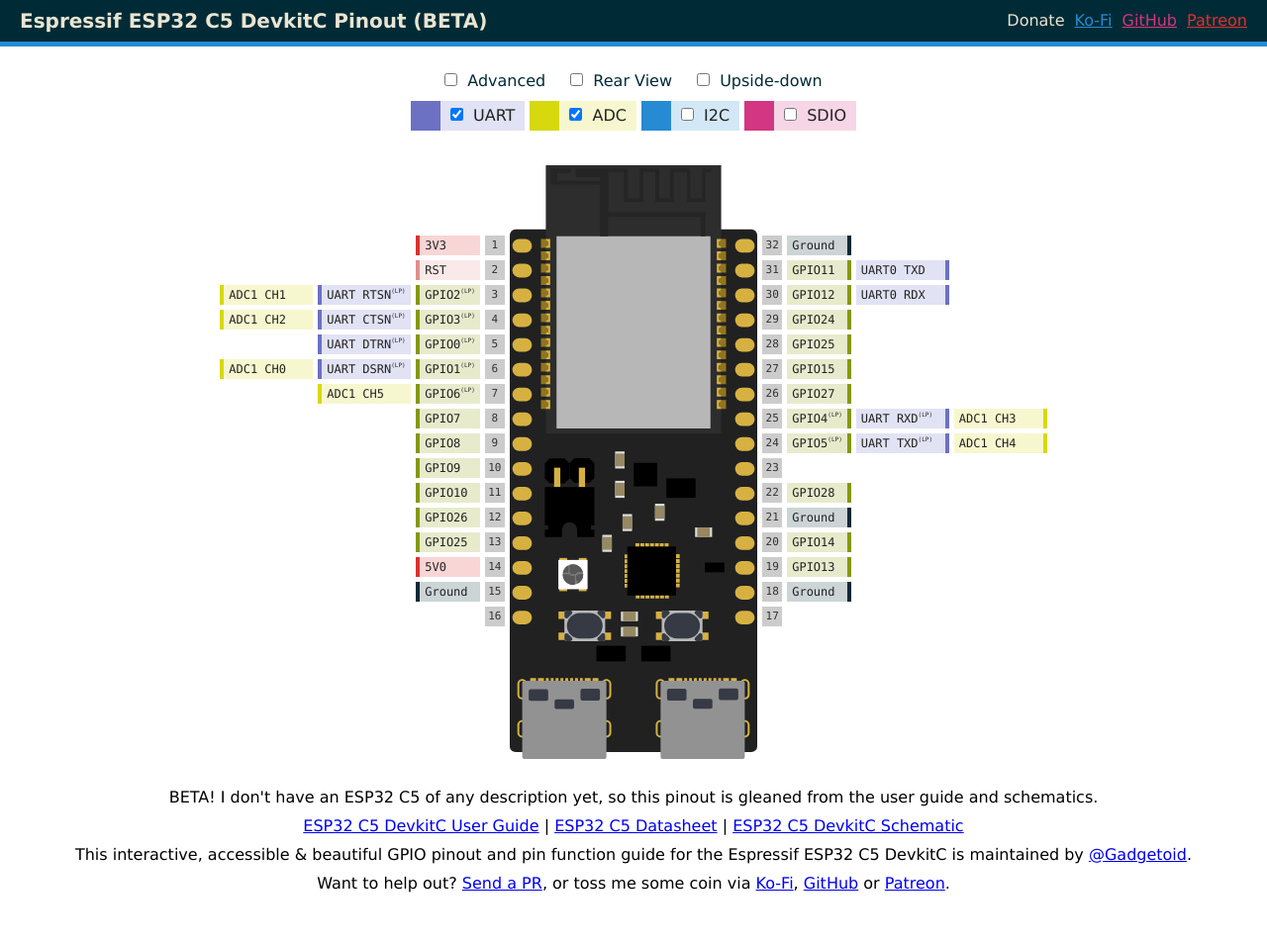
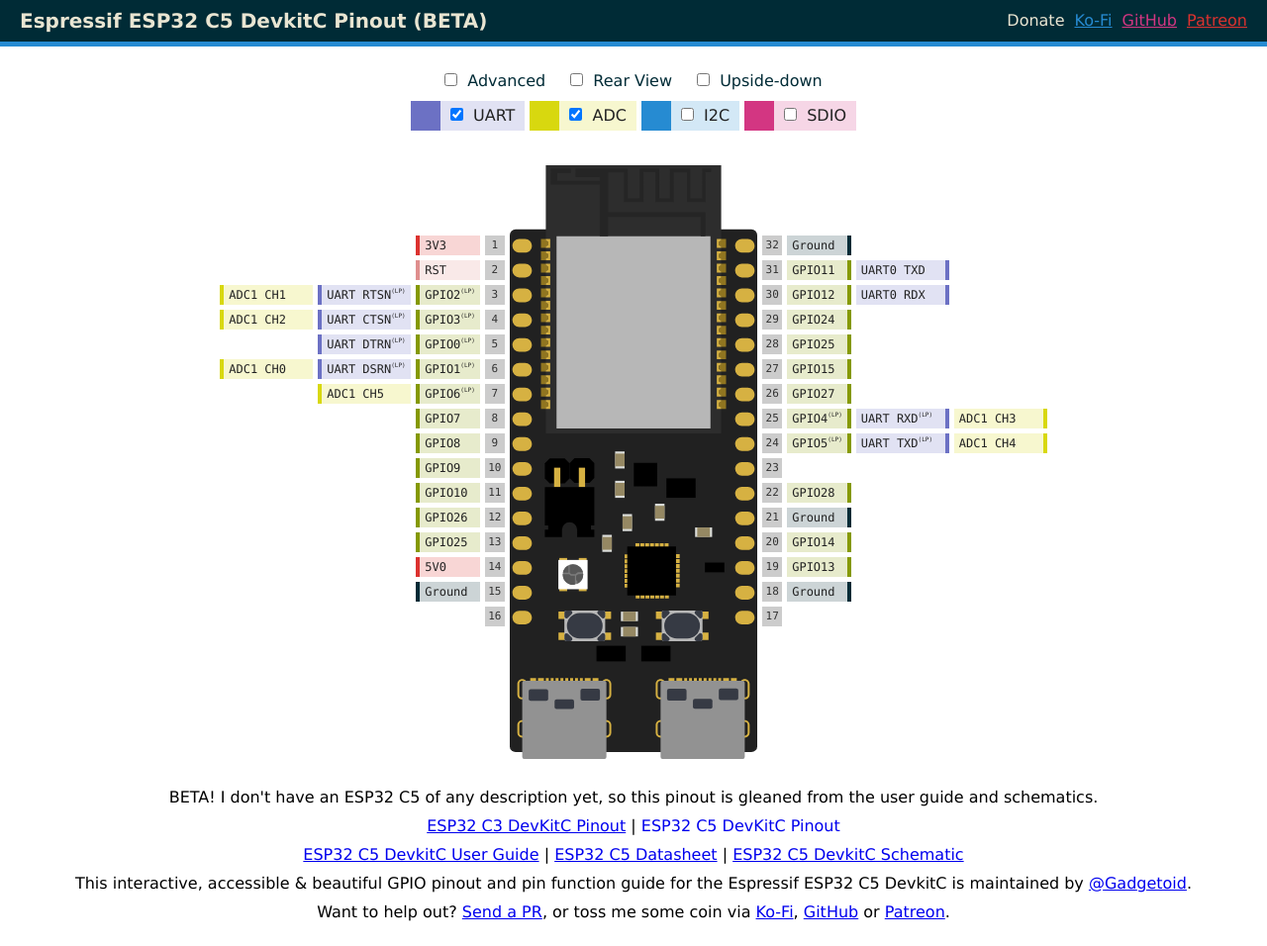
Before and after one commit to pinout-xyz/esp32c5.pinout.xyz, a plain HTML site: page index.html in a window 1280 px wide. Shown: the whole page at 99% size. Before the commit the page ends 927 px from the top, so only its background shows below. Drawn offline with Linux system fonts and the light colour scheme.

Commit message:
Link to ESP32 C3 pinout.

```diff
--- a/index.html
+++ b/index.html
@@ -103,6 +103,8 @@
     </article>
     <footer>
         <p>BETA! I don't have an ESP32 C5 of any description yet, so this pinout is gleaned from the user guide and schematics.</p>
+        <p><a title="Espressif ESP32 C3 DevKitC Pinout" href="https://esp32c3.pinout.xyz/">ESP32 C3 DevKitC Pinout</a>
+ | <a class="selected" title="Espressif ESP32 C5 DevKitC Pinout" href="https://esp32c5.pinout.xyz/">ESP32 C5 DevKitC Pinout</a></p>
         <p><a title="Espressif ESP32 C5 DevkitC User Guide" href="https://docs.espressif.com/projects/esp-dev-kits/en/latest/esp32c5/esp32-c5-devkitc-1/user_guide.html">ESP32 C5 DevkitC User Guide</a>
  | <a title="Espressif ESP32 C5 Datasheet (PDF)" href="https://www.espressif.com/sites/default/files/documentation/esp32-c5_datasheet_en.pdf">ESP32 C5 Datasheet</a>
  | <a title="Espressif ESP32 C5 DevkitC Schematic Datasheet (PDF)" href="https://dl.espressif.com/dl/schematics/SCH_ESP32-C5-DevkitC-1_V1.2_20250211.pdf">ESP32 C5 DevkitC Schematic</a></p>
```
